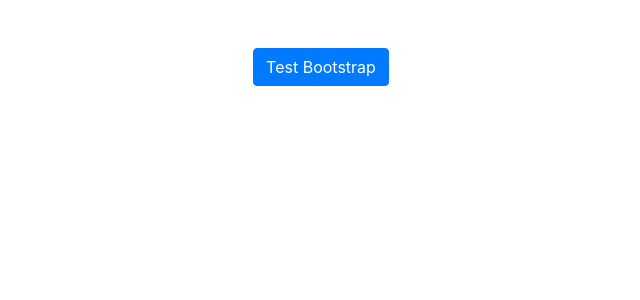
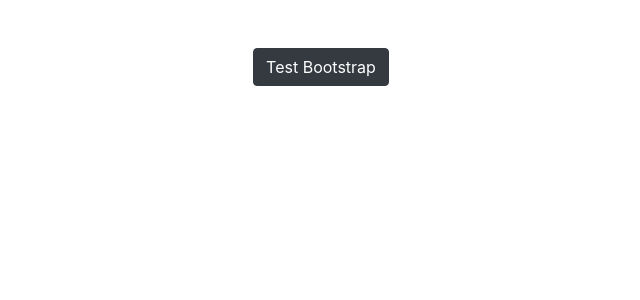
Before and after one commit to mamuncse15031/CSS-React-Bootstrap, a React (Create React App) app: page / in a window 1280 px wide. Shown: the top 300 px of the page, without its empty margins (319-959 px from the left). Built offline with nearby package versions, Linux system fonts and the light colour scheme.

Commit message:
bootstrap button ui practise

```diff
--- a/src/mycomponents/Welcome.js
+++ b/src/mycomponents/Welcome.js
@@ -10,7 +10,7 @@
 
     return(
 
-        <button className = "btn btn-primary m-5" onClick = {onclick}>Test Bootstrap</button>
+        <button className = "btn btn-dark m-5" onClick = {onclick}>Test Bootstrap</button>
     );
 }
 
```
Also changed, not shown: 1 other file (tests, documents, lock files or other folders).
